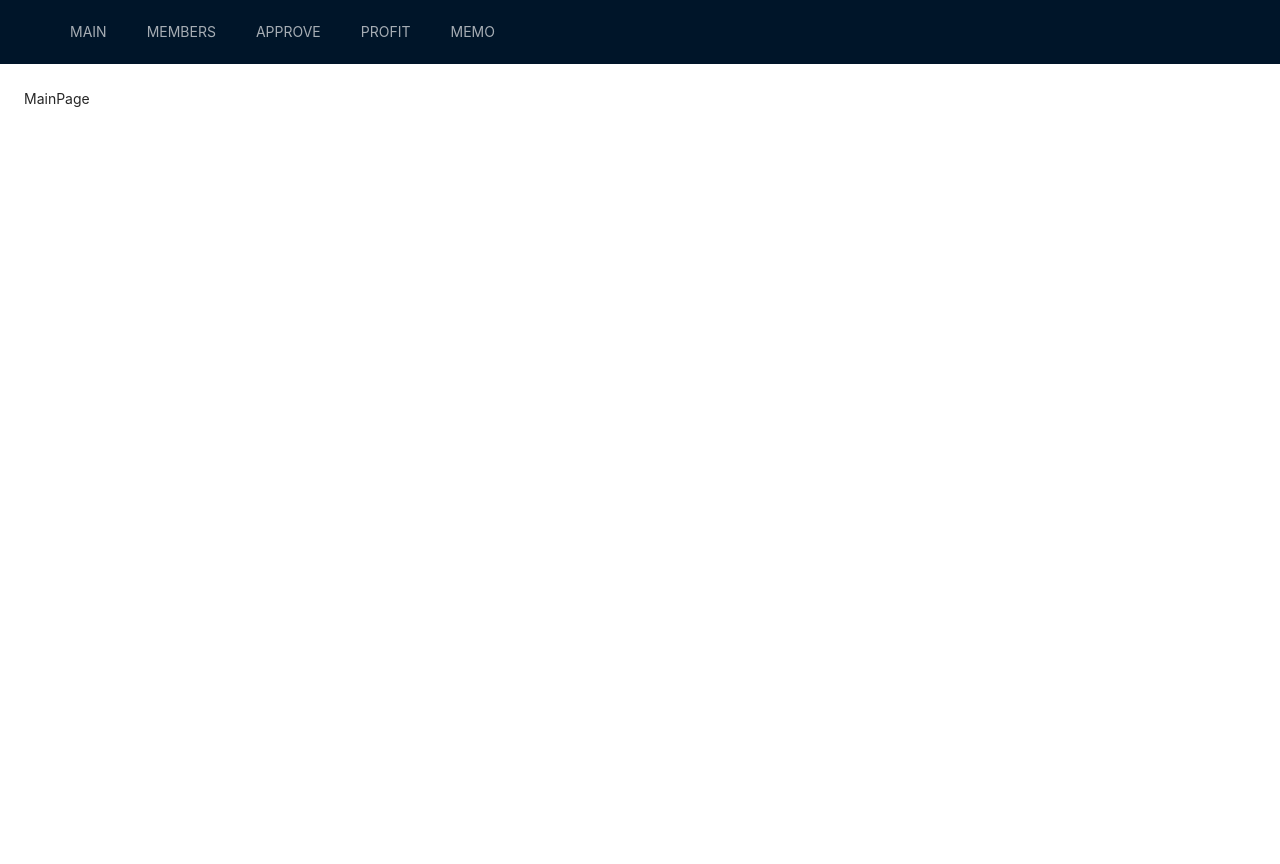
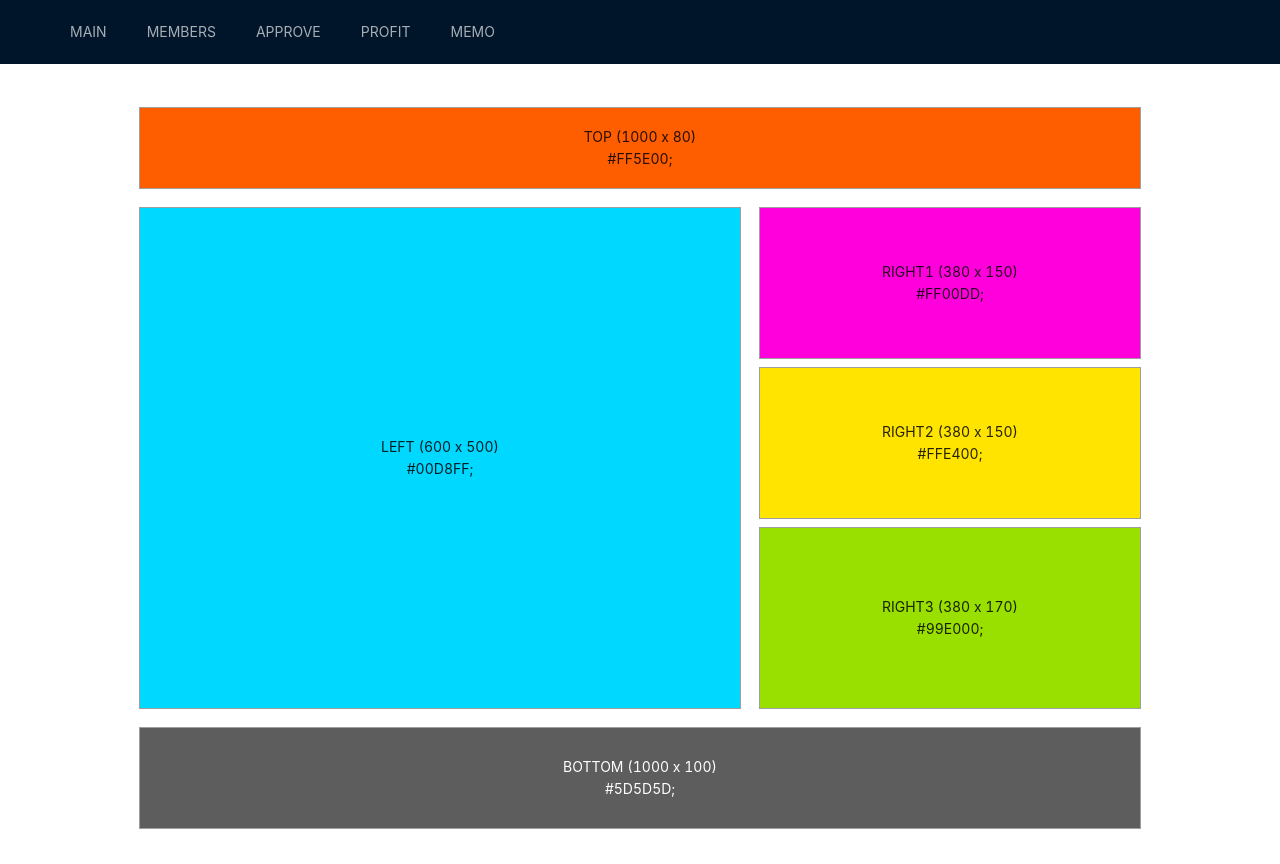
Before and after one commit to ENFT-Token/admin-client-web, a React (Create React App) app: page /home in a window 1280 px wide. Built offline with nearby package versions, Linux system fonts and the light colour scheme; the HTML template or start-up script is replaced by a standard one.

Commit message:
add : layouy at main

```diff
--- /dev/null
+++ b/src/page/MainPage/index.css
@@ -0,0 +1,74 @@
+*{
+    margin: 0px;
+    padding: 0px;
+  }
+  .container{
+    width: 1000px;
+    margin: 0 auto;
+  }
+  .container div{
+    text-align: center;
+    display: table;
+  }
+  .container div span{
+    display: table-cell;
+    vertical-align: middle;
+  }
+  .top{
+    margin-top: 20px;
+    outline: 1px solid #9F9F9F;
+    width: 1000px;
+    height: 80px;
+    display: table;
+    background-color: #FF5E00;
+  }
+  .middle{
+    margin-top: 20px;
+    width: 1000px;
+    height: 500px;
+    position: relative;
+  }
+  .middle-left{
+    outline: 1px solid #9F9F9F;
+    position: absolute;
+    top: 0px;
+    width: 600px;
+    height: 500px;
+    background-color: #00D8FF;
+  }
+  .middle-right{
+    position: absolute;
+    top: 0px;
+    left: 620px;
+    width: 380px;
+    height: 500px;
+  }
+  .middle-right-1{
+    outline: 1px solid #9F9F9F;
+    width: 380px;
+    height: 150px;
+    background-color: #FF00DD;
+  }
+  .middle-right-2{
+    outline: 1px solid #9F9F9F;
+    margin-top: 10px;
+    width: 380px;
+    height: 150px;
+    background-color: #FFE400;
+  }
+  .middle-right-3{
+    outline: 1px solid #9F9F9F;
+    margin-top: 10px;
+    width: 380px;
+    height: 180px;
+    background-color: #99E000;
+  }
+  .bottom{
+    margin-top: 20px;
+    margin-bottom: 20px;
+    outline: 1px solid #9F9F9F;
+    width: 1000px;
+    height: 100px;
+    background-color: #5D5D5D;
+    color: #fff;
+  }
--- a/src/page/MainPage/index.tsx
+++ b/src/page/MainPage/index.tsx
@@ -1,7 +1,43 @@
 import React from 'react'
+import { Layout } from 'antd';
+import styled from "styled-components";
+import "./index.css"
 
+
+
+const { Header, Footer, Sider, Content } = Layout;
 export default function MainPage() {
   return (
-    <div>MainPage</div>
+    <div>
+
+      <div className="container">
+
+        <div className="top">
+          <span>TOP (1000 x 80) <br /> #FF5E00;</span>
+        </div>
+
+
+        <div className="middle">
+
+          <div className="middle-left"> <span>LEFT (600 x 500) <br /> #00D8FF;</span> </div>
+
+          <div className="middle-right">
+
+            <div className="middle-right-1"> <span>RIGHT1 (380 x 150) <br /> #FF00DD;</span> </div>
+            <div className="middle-right-2"> <span>RIGHT2 (380 x 150) <br /> #FFE400;</span> </div>
+            <div className="middle-right-3"> <span>RIGHT3 (380 x 170) <br /> #99E000;</span> </div>
+
+          </div>
+
+        </div>
+
+        <div className="bottom"> <span>BOTTOM (1000 x 100) <br /> #5D5D5D;</span> </div>
+
+      </div>
+
+
+
+
+    </div>
   )
 }
```
